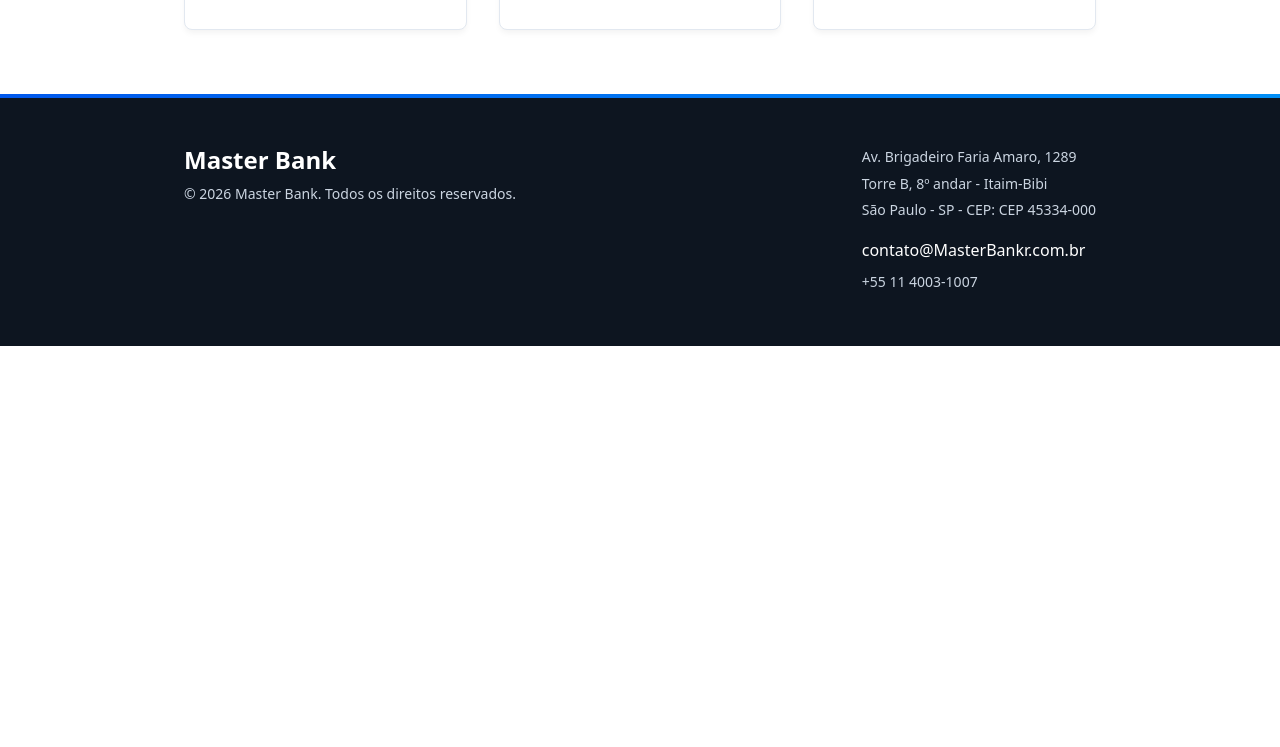
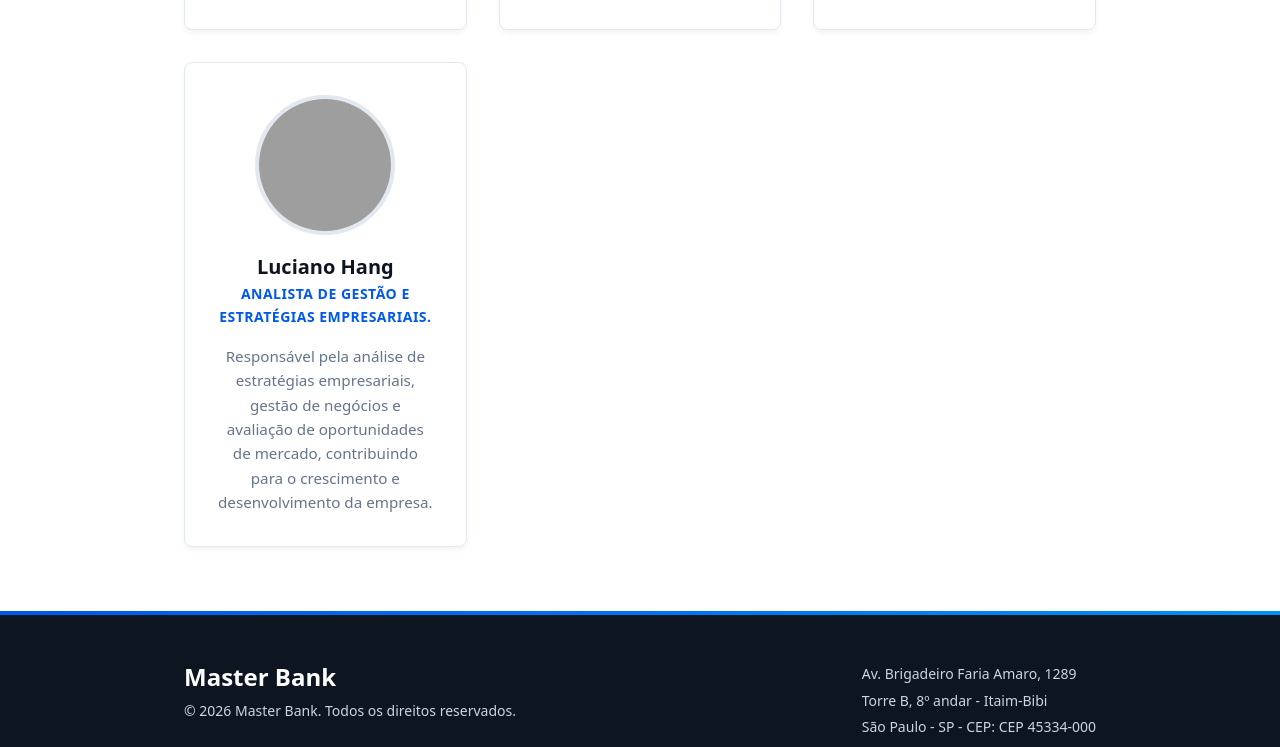
Before and after one commit to yMatheusFernandes/Master-Bank-site, an Astro site: page /equipe in a window 1280 px wide. Shown: the part 774-1521 px from the top of the page. Before the commit the page ends 1120 px from the top, so only its background shows below. Built offline with nearby package versions, Linux system fonts and the light colour scheme; Astro itself is replaced by a stand-in of ours; grey boxes are pictures that could not be loaded.

Commit message:
feat: adiciona novo membro

```diff
--- a/src/data/empresa.js
+++ b/src/data/empresa.js
@@ -63,6 +63,13 @@ export const empresa = {
       foto: "/images/Daniel-Vorcaro.jpeg",
       alt: "Foto de Daniel Vorcaro",
       descricao: "Responsável pela proteção dos dados e sistemas da empresa, implementando medidas de segurança, monitoramento e prevenção contra ameaças digitais."
+    },
+    {
+      nome: "Luciano Hang",
+      cargo: "Analista de Gestão e Estratégias Empresariais.",
+      foto: "/images/Luciano-Hang.png",
+      alt: "Foto de Luciano Hang",
+      descricao: "Responsável pela análise de estratégias empresariais, gestão de negócios e avaliação de oportunidades de mercado, contribuindo para o crescimento e desenvolvimento da empresa."
     }
   ]
 };
```
Also changed, not shown: 1 other file.
